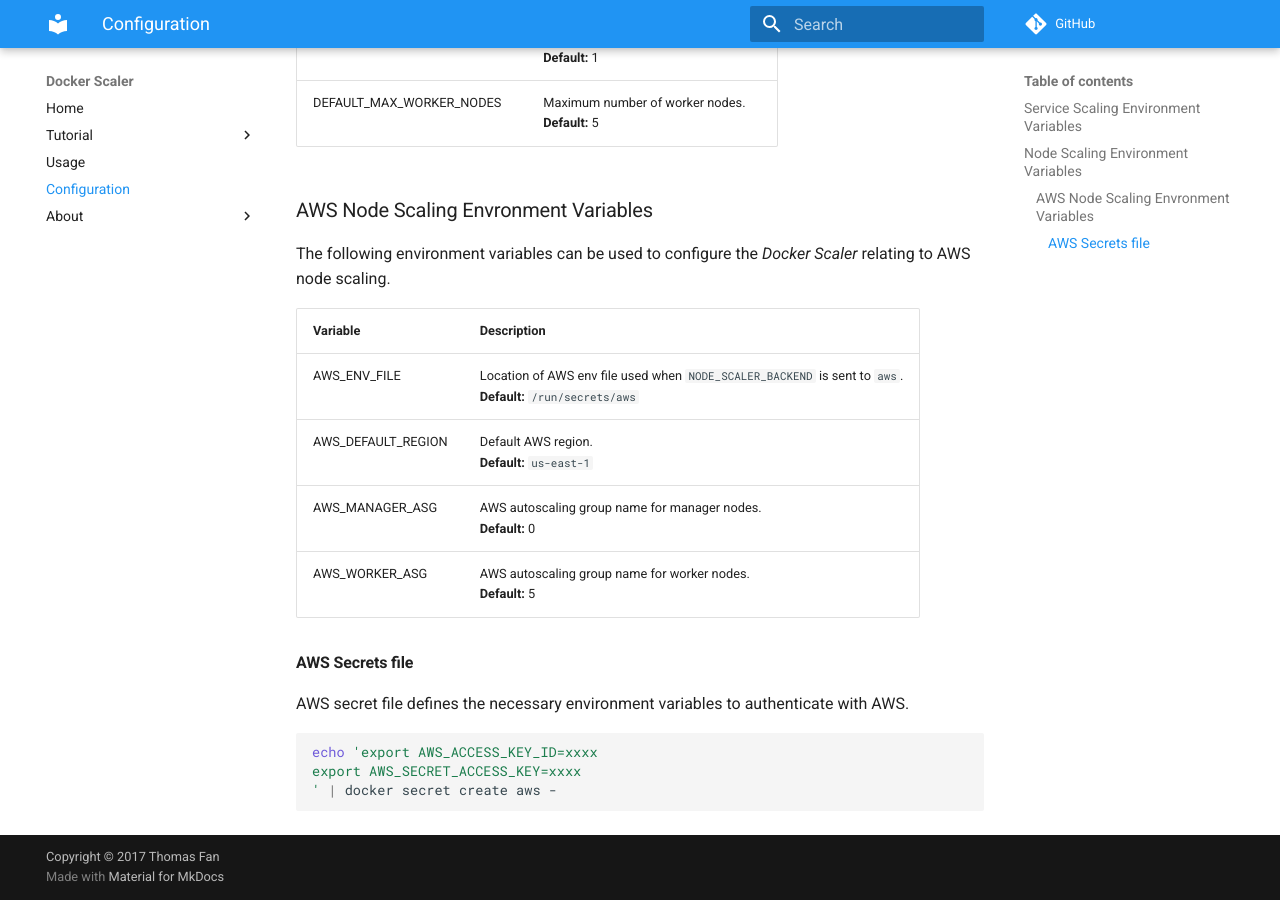
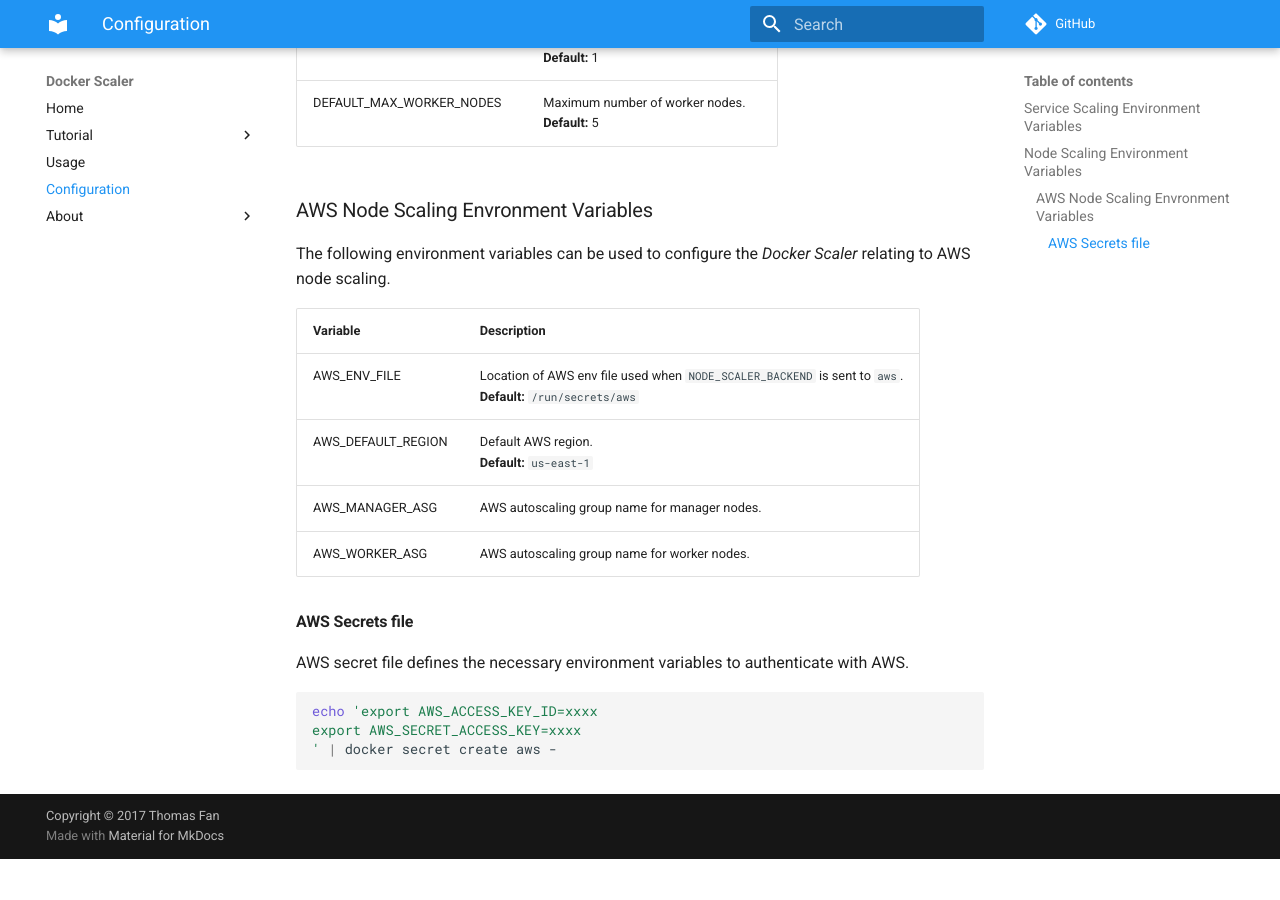
Before and after one commit to thomasjpfan/docker-scaler, an MkDocs documentation site: the page built from docs/configuration.md, in a window 1280 px wide and 900 px high, scrolled down 2124 px. Built offline with MkDocs 1.6.1 and Material for MkDocs 9.7.7, drawn with Linux system fonts in a browser that asks for light colours; comment, search, counter and statistics services are not loaded; old or Windows-style settings are respelled for this version of MkDocs; after the commit the page ends 2983 px from its top, so only the background shows below that.

Commit message:
ENH: Remove default for AWS ASG

```diff
--- a/docs/configuration.md
+++ b/docs/configuration.md
@@ -48,8 +48,8 @@ The following environment variables can be used to configure the *Docker Scaler*
 |-------------------|----------------------------------------------------------|
 | AWS_ENV_FILE | Location of AWS env file used when `NODE_SCALER_BACKEND` is sent to `aws`.<br>**Default:** `/run/secrets/aws` |
 | AWS_DEFAULT_REGION | Default AWS region.<br>**Default:** `us-east-1` |
-| AWS_MANAGER_ASG | AWS autoscaling group name for manager nodes.<br>**Default:** 0 |
-| AWS_WORKER_ASG | AWS autoscaling group name for worker nodes.<br>**Default:** 5 |
+| AWS_MANAGER_ASG | AWS autoscaling group name for manager nodes. |
+| AWS_WORKER_ASG | AWS autoscaling group name for worker nodes. |
 
 #### AWS Secrets file
 
```
Also changed, not shown: 1 other file.
